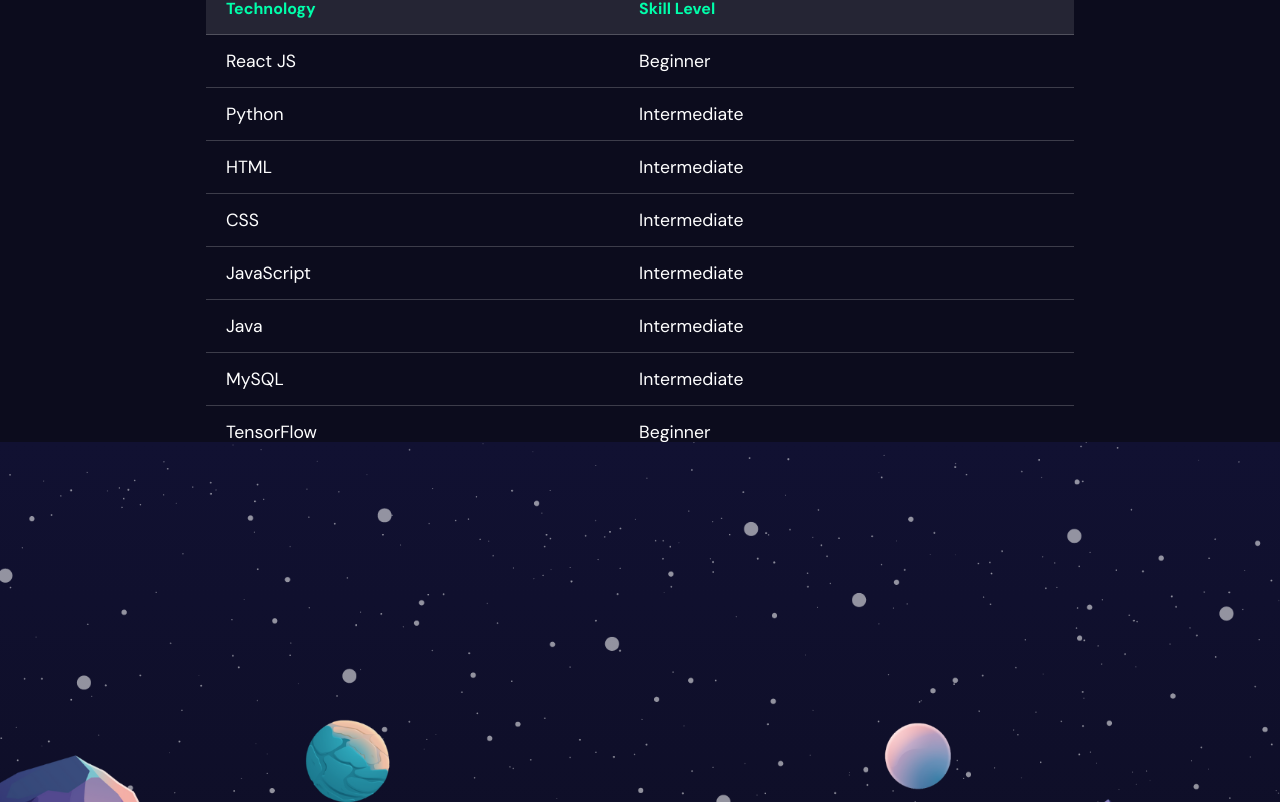
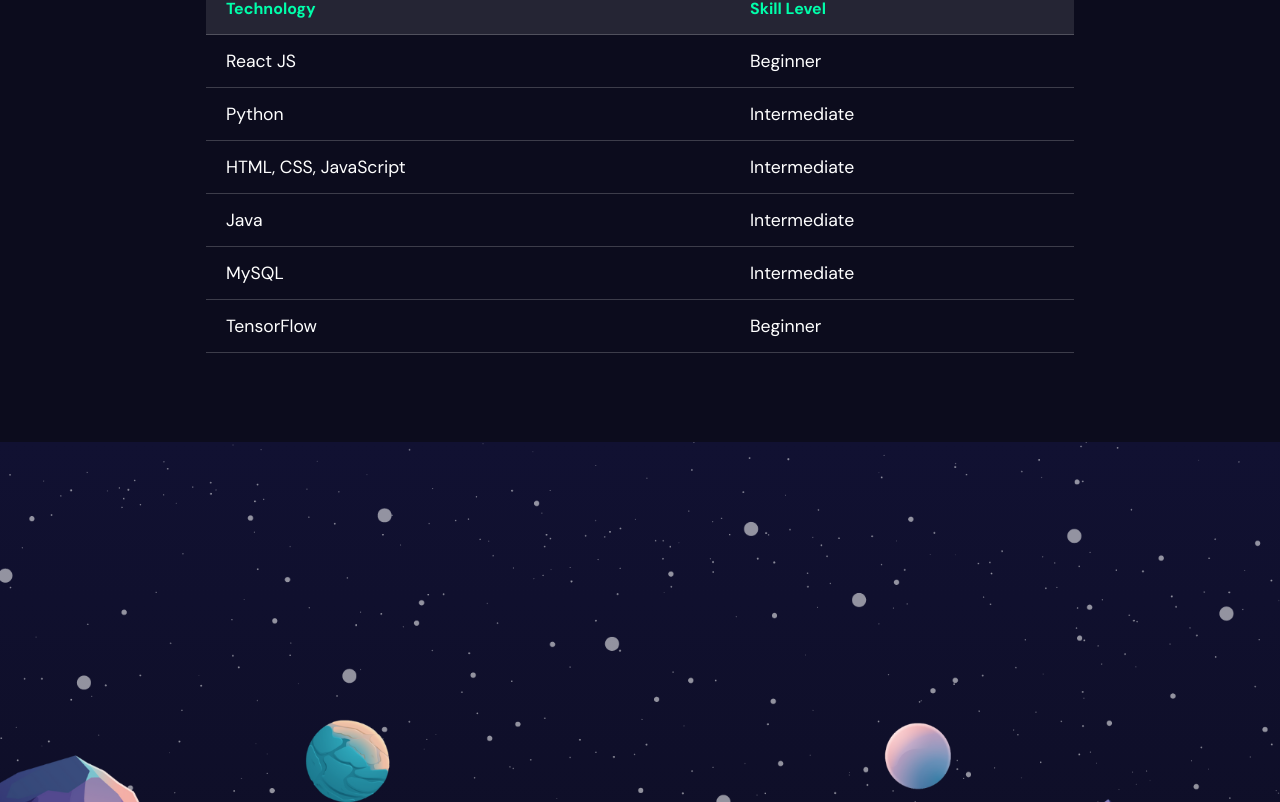
Before and after one commit to faithfulaborisade1/PersonalPortfolio, a React (Vite) app: page / in a window 1280 px wide. Shown: the part 1158-1960 px from the top of the page. Built offline with nearby package versions, Linux system fonts and the light colour scheme.

Commit message:
ready to deploy

```diff
--- a/src/components/about/About.jsx
+++ b/src/components/about/About.jsx
@@ -43,15 +43,7 @@
                 <td>Intermediate</td>
               </tr>
               <tr>
-                <td>HTML</td>
-                <td>Intermediate</td>
-              </tr>
-              <tr>
-                <td>CSS</td>
-                <td>Intermediate</td>
-              </tr>
-              <tr>
-                <td>JavaScript</td>
+                <td>HTML, CSS, JavaScript</td>
                 <td>Intermediate</td>
               </tr>
               <tr>
--- a/src/components/portfolio/Portfolio.jsx
+++ b/src/components/portfolio/Portfolio.jsx
@@ -8,7 +8,7 @@
     id: 1,
     title: "News Agent Appication",
     img: "newsagent.webp",
-    desc: "Lorem ipsum dolor sit amet consectetur adipisicing elit. Dolores ab id ad nesciunt quo aut corporis modi? Voluptate, quos sunt dolorum facilis, id eum sequi placeat accusantium saepe eos laborum.",
+    desc: "Collaborated in a team to develop a system that automated newspaper and magazine deliveries, optimizing daily routes, managing stock, and streamlining billing processes. Demonstrated leadership, teamwork, time management, and team organization, while applying agile methodology to ensure efficient progress and project completion.",
   },
   {
     id: 2,
```
